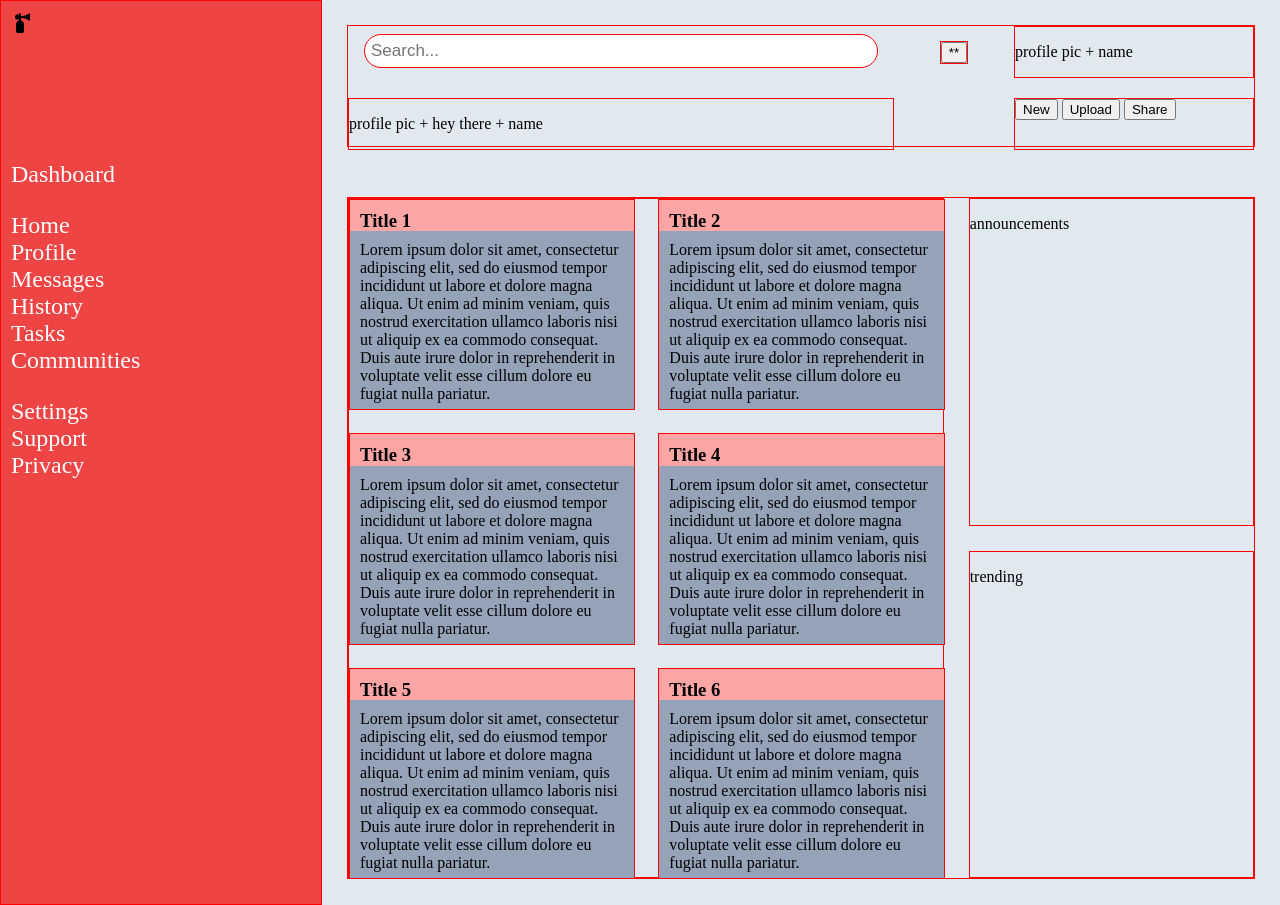
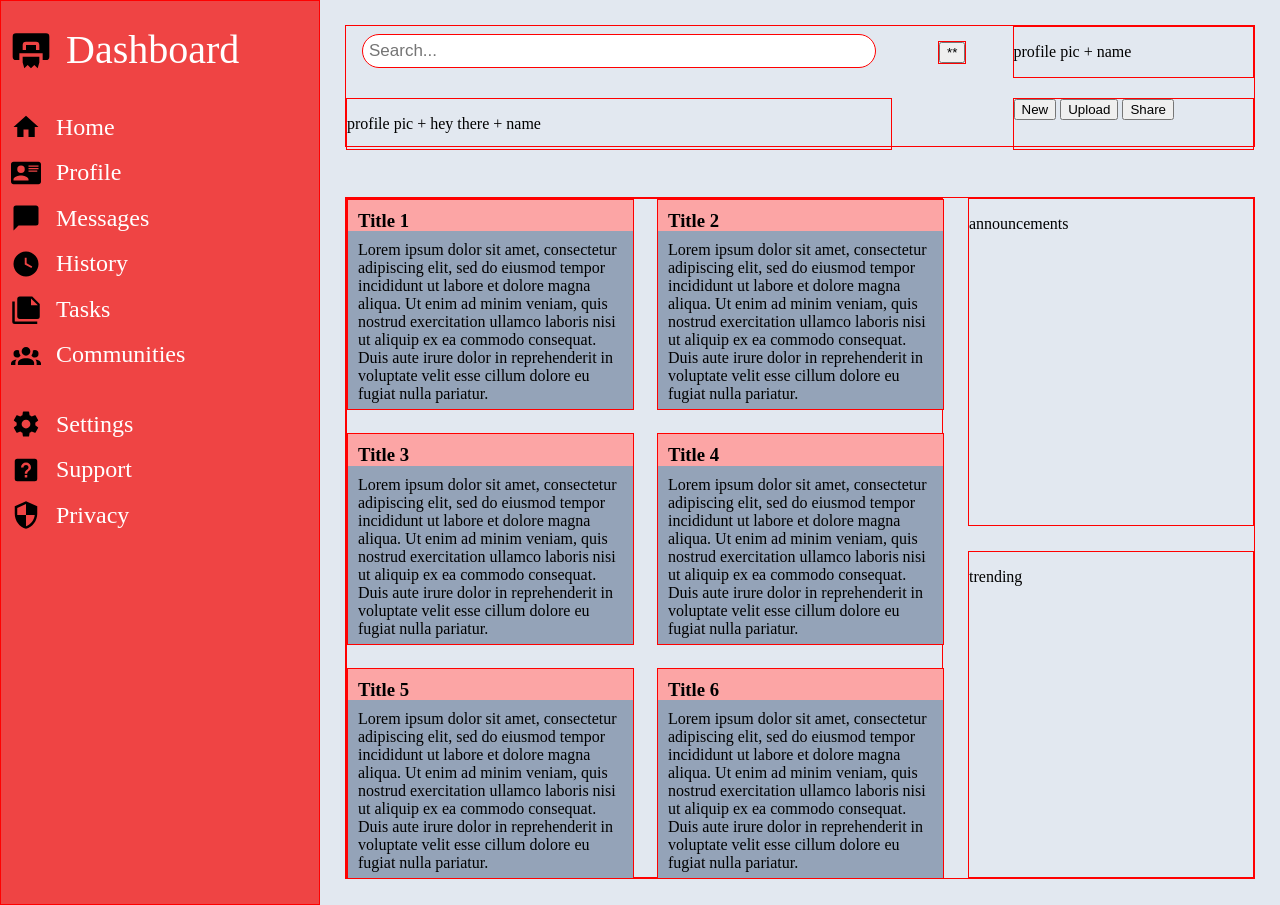
Before and after one commit to hardiing/admin-dashboard, a plain HTML site: page index.html in a window 1280 px wide. Drawn offline with Linux system fonts and the light colour scheme.

Commit message:
Sidebar work - logos/styling

```diff
--- a/index.html
+++ b/index.html
@@ -29,18 +29,18 @@
         </div>
         <div class="sidebar">
             <ul>
-                <li><svg xmlns="http://www.w3.org/2000/svg" viewBox="24px 24px 24px 24px"><title>air-horn</title><path d="M19,2.8V6L19,9.2C19,9.5 18.7,9.8 18.4,9.7C18.4,9.7 14.5,7.1 10,7.1V9.5H10.2C10.7,9.5 11.2,9.7 11.4,10.1L12.7,11.9C12.9,12.1 13,12.4 13,12.6V20.6C13,21.3 12.3,22 11.5,22H6.5C5.7,22 5,21.4 5,20.6V12.6C5,12.3 5.1,12.1 5.3,11.9L6.6,10.1C6.9,9.7 7.3,9.5 7.8,9.5H8V8C7.6,8.5 7,8.8 6.4,8.8C5.1,8.8 4,7.5 4,6C4,4.5 5.1,3.2 6.4,3.2C7,3.3 7.6,3.6 8,4V2.6H10V5C14.5,5 18.4,2.4 18.4,2.4C18.7,2.3 19,2.5 19,2.8Z" /></svg><a href="www.google.com">Dashboard</a></li>
+                <li><img src="/images/basketball-hoop.svg" alt="" class="dash"/><a href="www.google.com" class="dash">Dashboard</a></li>
                 <p></p>
-                <li><a href="www.google.com">Home</a></li>
-                <li><a href="www.google.com">Profile</a></li>
-                <li><a href="www.google.com">Messages</a></li>
-                <li><a href="www.google.com">History</a></li>
-                <li><a href="www.google.com">Tasks</a></li>
-                <li><a href="www.google.com">Communities</a></li>
+                <li><img src="/images/home.svg" alt="" /><a href="www.google.com">Home</a></li>
+                <li><img src="/images/card-account-details.svg" alt="" /><a href="www.google.com">Profile</a></li>
+                <li><img src="/images/message.svg" alt="" /><a href="www.google.com">Messages</a></li>
+                <li><img src="/images/clock-time-four.svg" alt="" /><a href="www.google.com">History</a></li>
+                <li><img src="/images/note-multiple.svg" alt="" /><a href="www.google.com">Tasks</a></li>
+                <li><img src="/images/account-group.svg" alt="" /><a href="www.google.com">Communities</a></li>
                 <p></p>
-                <li><a href="www.google.com">Settings</a></li>
-                <li><a href="www.google.com">Support</a></li>
-                <li><a href="www.google.com">Privacy</a></li>
+                <li><img src="/images/cog.svg" alt="" /><a href="www.google.com">Settings</a></li>
+                <li><img src="/images/help-box.svg" alt="" /><a href="www.google.com">Support</a></li>
+                <li><img src="/images/security.svg" alt="" /><a href="www.google.com">Privacy</a></li>
             </ul>
         </div>
         <div class="content">
--- a/style.css
+++ b/style.css
@@ -64,7 +64,13 @@ input[type=text] {
     grid-template-rows: repeat(12, 1fr);
     font-size: 24px;
     background-color: #ef4444;
+    align-items: center;
     border: 1px solid red;
+}
+
+img {
+    height: 30px;
+    width: 30px;
 }
 
 .sidebar ul {
@@ -72,18 +78,32 @@ input[type=text] {
     padding: 0;
 }
 
+.sidebar li {
+    padding-top: 15px;
+}
+
 .sidebar li a {
     list-style: none;
     text-decoration: none;
     color: white;
+    vertical-align: middle;
 }
 
-.sidebar svg {
-    display: flex;
-    flex-direction: row;
-    justify-content: flex-start;
-    /* align-items: center;
-    flex-direction: row; */
+.sidebar li a:hover {
+    color: black;
+}
+
+.sidebar img {
+    display: inline-block;
+    padding-right: 15px;
+    vertical-align: middle;
+    ;
+}
+
+.dash {
+    font-size: 40px;
+    height: 40px;
+    width: 40px;
 }
 
 .content {
```
Also changed, not shown: images/account-group.svg (added), images/air-horn.svg (added), images/basketball-hoop.svg (added), images/card-account-details.svg (added), images/clock-time-four.svg (added), images/cog.svg (added), images/help-box.svg (added), images/home.svg (added), images/message.svg (added), images/note-multiple.svg (added), images/security.svg (added).
